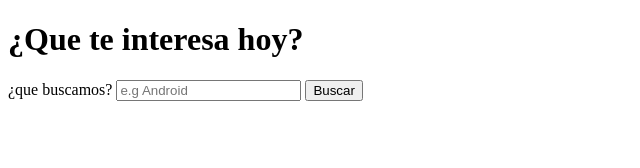
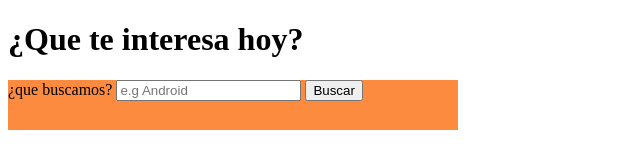
Before and after one commit to Nefelijm/xhrProyectDemo, a website: page public/index.html in a window 1280 px wide. Shown: the whole page, without its empty margins (0-640 px from the left). Drawn offline with Linux system fonts and the light colour scheme.

```diff
--- a/public/css/main.css
+++ b/public/css/main.css
@@ -0,0 +1,5 @@
+.bg-container{
+ background-color: rgb(252, 139, 64);
+ height: 50px;
+ width: 450px;
+}
--- a/public/index.html
+++ b/public/index.html
@@ -10,7 +10,7 @@
 <body>
     <header>
         <h1>¿Que te interesa hoy?</h1>
-        <div class="container">
+        <div class="container bg-container">
             <form id="search">
                 <label for="search-keyword">¿que buscamos?</label>
                 <input id="search-keyword" type="text" name="search-keyword" placeholder="e.g Android" required>
```
